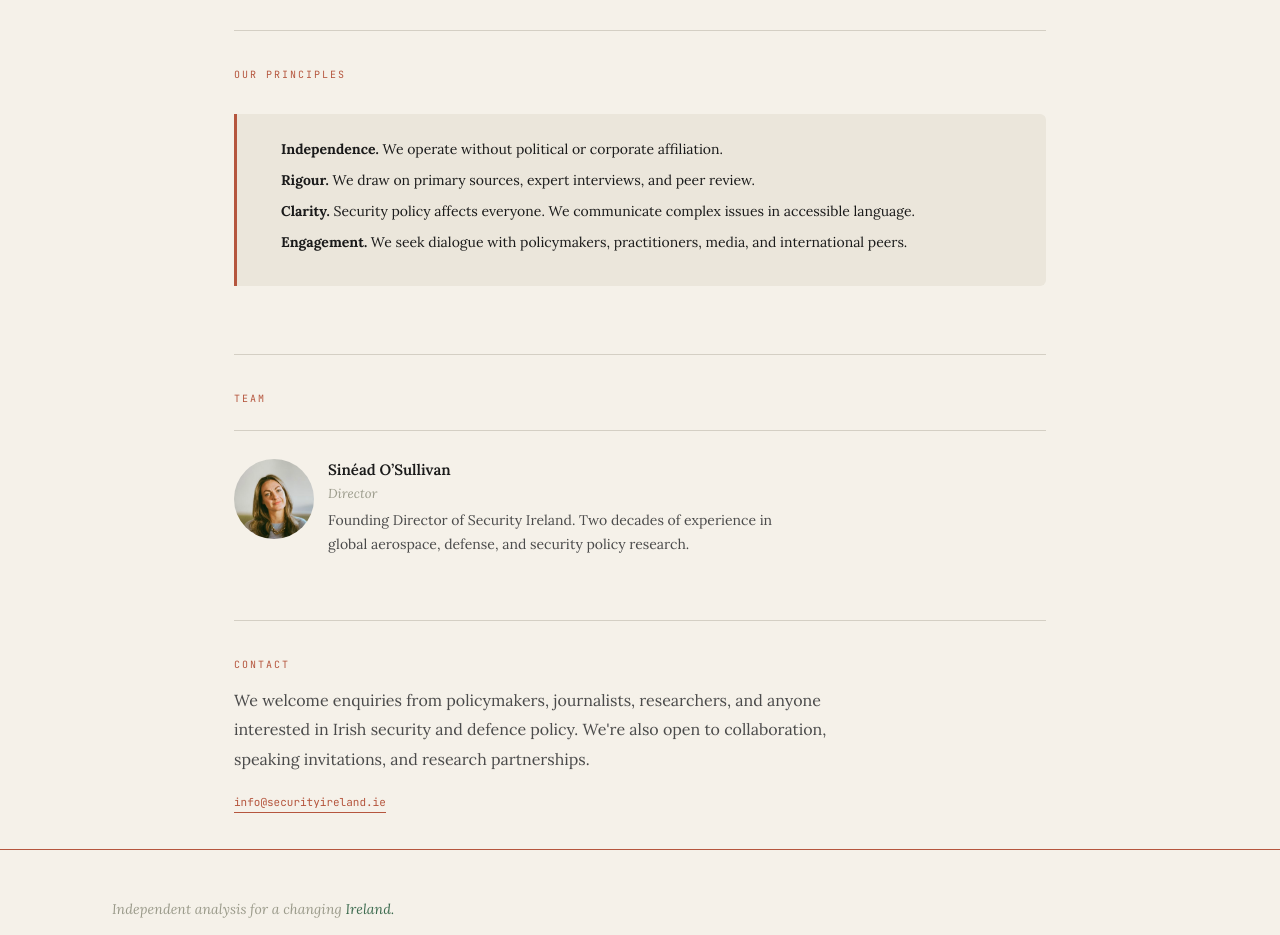
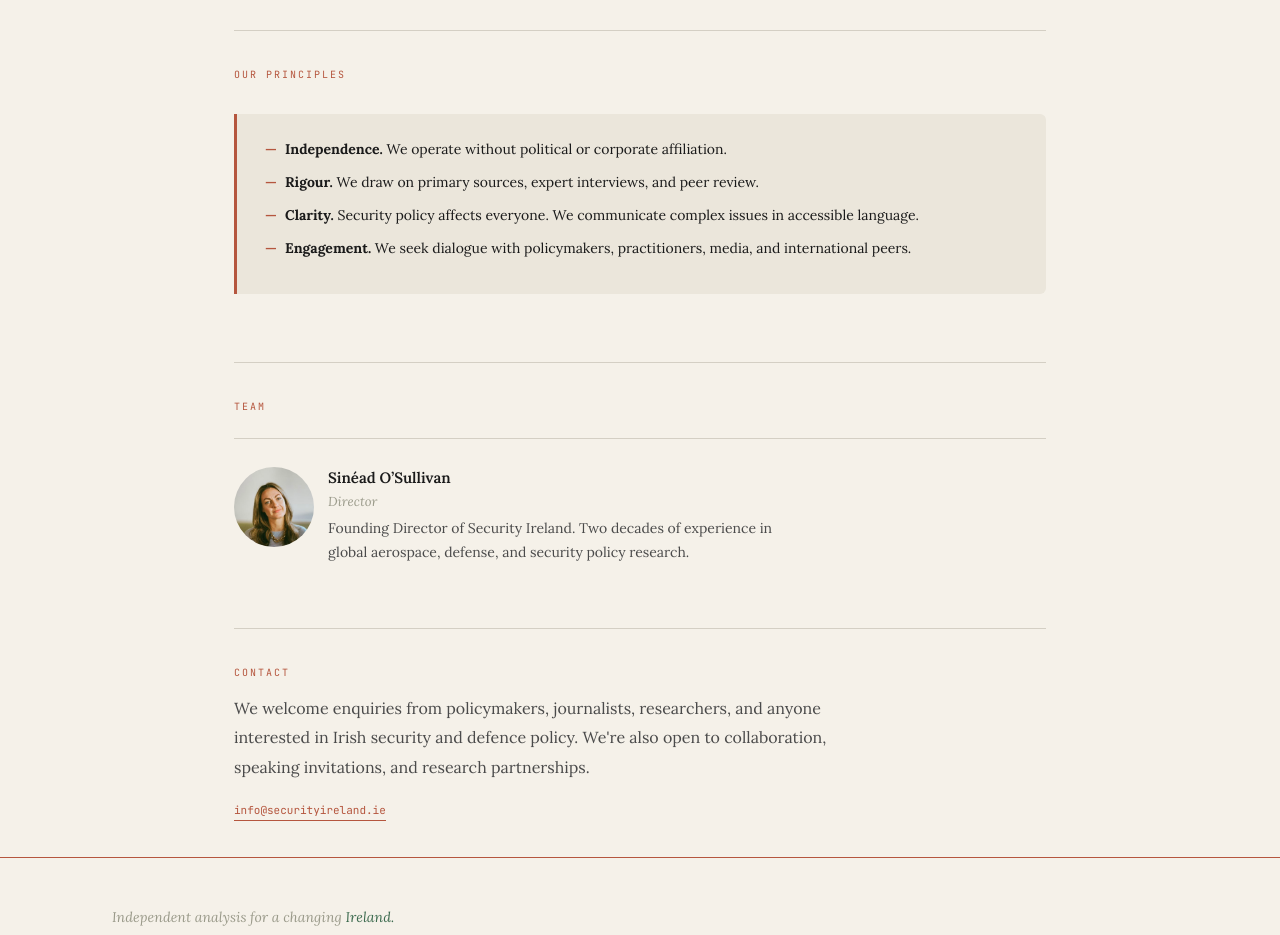
Before and after one commit to scosullivan/security-ireland, a Next.js app: page /about in a window 1280 px wide. Shown: the part 900-1835 px from the top of the page. Built offline with nearby package versions, Linux system fonts and the light colour scheme.

Commit message:
Update globals.css

```diff
--- a/src/app/globals.css
+++ b/src/app/globals.css
@@ -262,13 +262,26 @@ body {
   color: var(--color-terracotta);
   margin-bottom: 12px;
 }
+.key-findings ul {
+  list-style: none;
+  padding-left: 0;
+  margin: 0;
+}
 .key-findings li {
   font-family: var(--font-serif);
   font-size: 14px;
   color: var(--color-ink);
   line-height: 1.65;
-  margin-bottom: 8px;
-  margin-left: 16px;
+  margin-bottom: 10px;
+  padding-left: 20px;
+  position: relative;
+}
+.key-findings li::before {
+  content: '—';
+  position: absolute;
+  left: 0;
+  color: var(--color-terracotta);
+  font-weight: 600;
 }
 
 /* Pub actions */
```
